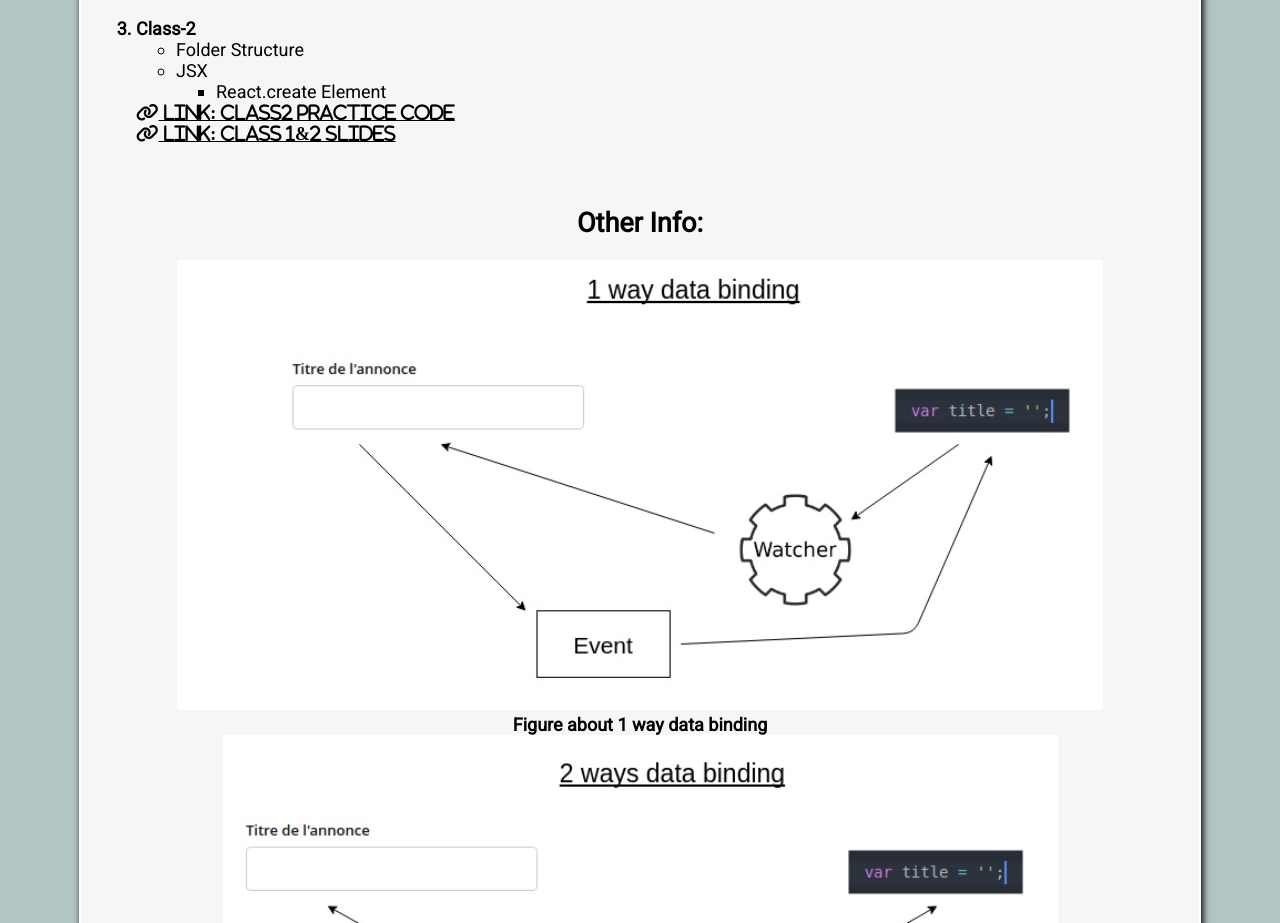
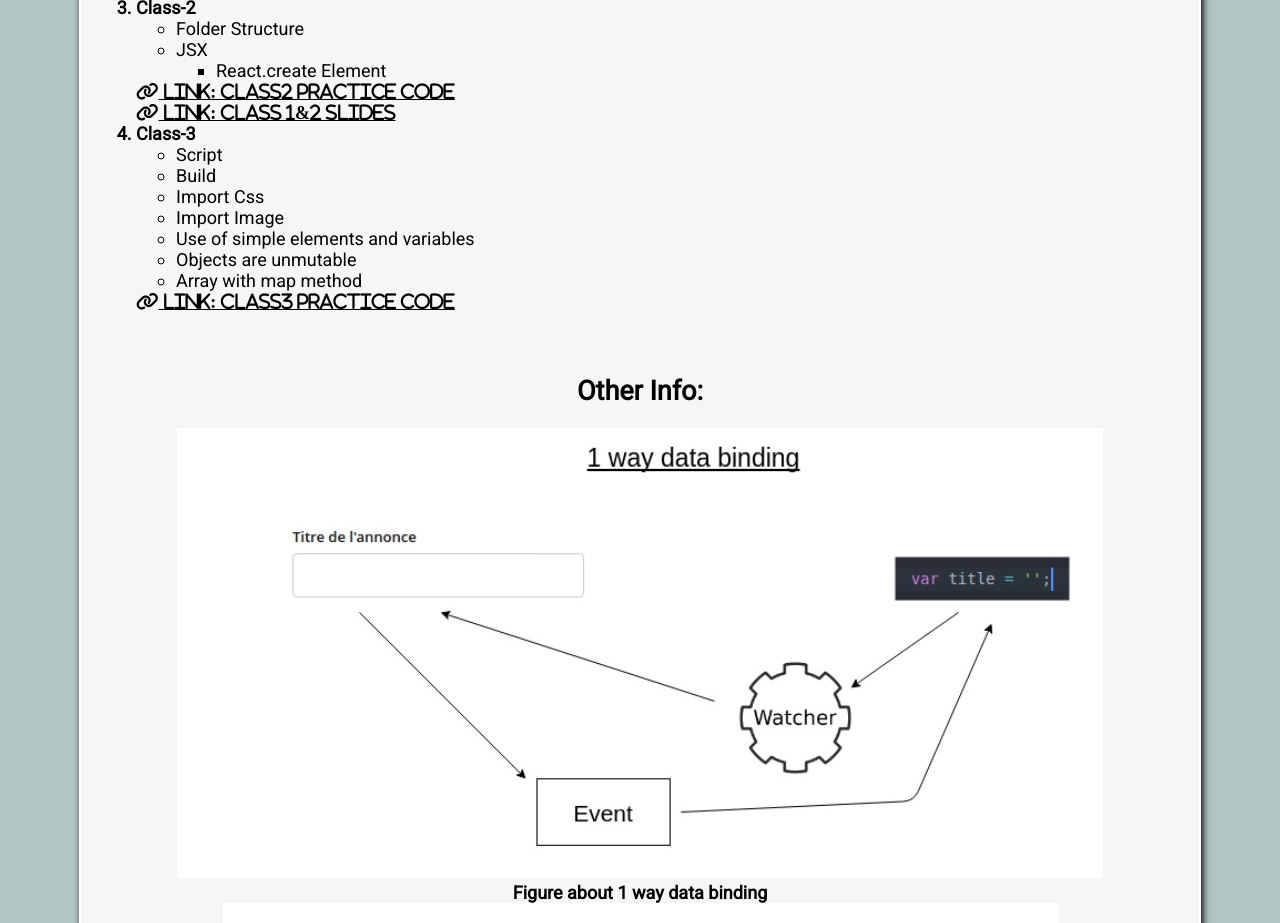
Before and after one commit to areej14/ReactTopics, a plain HTML site: page index.html in a window 1280 px wide. Shown: the part 942-1865 px from the top of the page. Drawn offline with Linux system fonts and the light colour scheme.

Commit message:
class 3 info

```diff
--- a/index.html
+++ b/index.html
@@ -67,7 +67,6 @@
                         </ul>
                        </ul>
 
-                     <br>
                      <b><li>Class-2</li></b>
                       <ul>
                           <li>Folder Structure</li>
@@ -79,7 +78,18 @@
                     </ul>
                     <i class="fas fa-link"><a href="https://github.com/ahmadhah/React-Class-Code" target="_blank"> link: Class2 Practice Code</a></i><br>
                     <i class="fas fa-link"><a href="https://docs.google.com/presentation/d/1Q5oZ_GXm2h0FJaEoo7AU08Wj8f50HT6q/edit#slide=id.p52" target="_blank"> link: Class 1&2 Slides </a></i>
+                    <b><li>Class-3</li></b>
+                    <ul>
+                        <li>Script</li>
+                        <li>Build</li>
+                        <li>Import Css</li>
+                        <li>Import Image</li>
+                        <li>Use of simple elements and variables</li>
+                        <li>Objects are unmutable</li>
+                        <li>Array with map method</li>
 
+                    </ul>
+                    <i class="fas fa-link"><a href="https://github.com/ahmadhah/React-Class-Code/tree/class-3-(i)" target="_blank"> link: Class3 Practice Code</a></i>
                     </ol>
                     <br><br><br>
                     <!-- Additonal info about react -->
```
